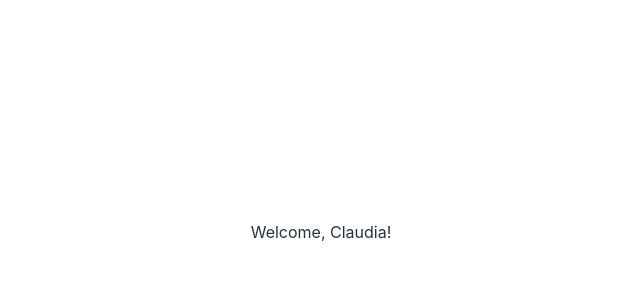
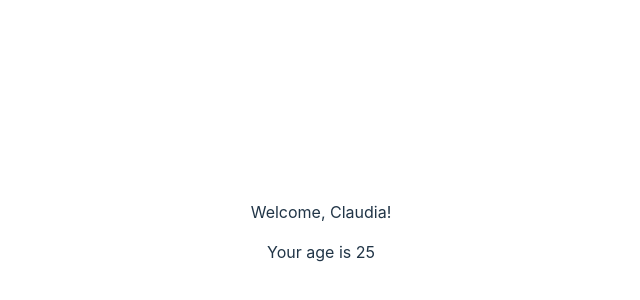
Before and after one commit to Airtcloudia/React, a React (Vite) app: page / in a window 1280 px wide. Shown: the part 168-468 px from the top of the page, without its empty margins (319-959 px from the left). Built offline with nearby package versions, Linux system fonts and the light colour scheme.

Commit message:
add esercizio-18

```diff
--- a/src/App.jsx
+++ b/src/App.jsx
@@ -6,7 +6,7 @@ import { Welcome } from './Welcome'
 
 function App() {
   return (
-   <Welcome name = "Claudia"/>
+   <Welcome name = "Claudia" age="25"/>
 
   )
 }
--- a/src/Welcome.jsx
+++ b/src/Welcome.jsx
@@ -1,6 +1,9 @@
-export const Welcome = (props)=> {
-const {name} = props;
+export const Welcome = ({name,age})=> {
+
 return (
+    <>
     <p>Welcome, {name}!</p>
+    <p>Your age is {age}</p>
+    </>
 )
 }
```
